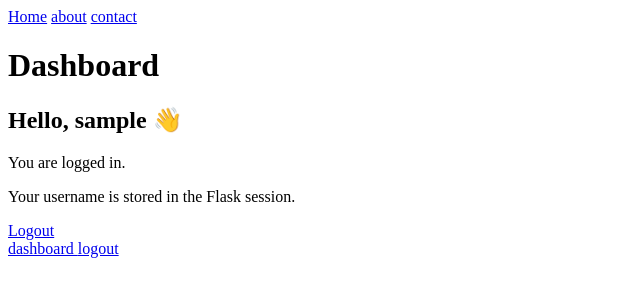
After one commit to abhaymauryadev/Flask, a Flask app: page /dashboard in a window 1280 px wide. The commit adds this page. Shown: the top 300 px of the page, without its empty margins (0-640 px from the left). Run offline with Flask 3, Linux system fonts and the light colour scheme; the visitor is signed in with stand-in values (Sample User, id 1).

Commit message:
feat: implement user authentication with login, dashboard, and logout functionality

```diff
--- a/app.py
+++ b/app.py
@@ -1,11 +1,16 @@
-from flask import Flask, render_template, request
+from flask import Flask, render_template, request, url_for, session, make_response, redirect
 
 app = Flask(__name__)
 
+app.secret_key = "dfvsadknfoenrfcoaef"
 
+# Home
 @app.route("/")
-def home():
-    return render_template("index.html")
+def index():
+
+    username = request.cookies.get("username")
+
+    return render_template("index.html", username = username )
 
 
 @app.route("/about")
@@ -16,14 +21,67 @@ def about():
 def contact():
     return render_template("contact.html")
 
+
 @app.route("/login", methods=["GET", "POST"])
 def login():
-    username = None
 
-    if request.method == "POST":
-        username = request.form.get("username")
+    if  request.method == 'POST':
 
-    return render_template("login.html", username=username)
+        username = request.form["username"]
+
+        # store username in session
+        session['username'] = username
+
+        # create response
+        response = make_response(
+            redirect(url_for('dashboard'))
+        )
+
+        response.set_cookie(
+            "username",
+            username,
+            max_age=60* 60* 24*7
+        )
+
+        return response
+
+    return render_template('login.html')
+
+
+# Dashboard
+@app.route("/dashboard")
+def dashboard():
+
+    if "username"  not in session:
+        return redirect(url_for('login'))
+
+    username = session["username"]
+
+    return render_template(
+        "dashboard.html",
+        username = username
+    )
+
+# logout
+@app.route("/logout")
+def logout():
+
+    # remove the username from session
+    session.pop("username", None)
+
+    return redirect(url_for("index"))
+
+# Delete cookie
+@app.route("/delete-cookie")
+def delete_cookie():
+
+    response = make_response(
+        redirect(url_for("index"))
+    )
+
+    response.delete_cookie("username")
+
+    return response
 
 
 if __name__ == "__main__":
--- a/templates/base.html
+++ b/templates/base.html
@@ -11,7 +11,7 @@
         <a href="/">Home</a>
         <a href="/about">about</a>
         <a href="/contact">contact</a>
-        <a href="/login">login</a>
+        <!-- <a href="/login">login</a> -->
     </nav>
 
     <main>
@@ -20,6 +20,27 @@
         {% endblock %}
     </main>
 
+    <section>
+        <div>
+            {% if session.get("username") %}
+
+                <a href="{{ url_for('dashboard' ) }}">
+                    dashboard
+                </a>
+
+                <a href="{{ url_for('logout' ) }}">
+                    logout
+                </a>
+            {% else %}
+
+            <a href="{{ url_for('login' ) }}">
+                login
+            </a>
+
+            {% endif %}
+        </div>
+    </section>
+
     {% block footer %}{% endblock %}
 </body>
 </html>
--- /dev/null
+++ b/templates/dashboard.html
@@ -0,0 +1,28 @@
+{% extends "base.html" %}
+
+{% block title %}
+Dashboard
+{% endblock %}
+
+
+{% block content %}
+
+<h1>Dashboard</h1>
+
+<h2>
+    Hello, {{ username }} 👋
+</h2>
+
+<p>
+    You are logged in.
+</p>
+
+<p>
+    Your username is stored in the Flask session.
+</p>
+
+<a href="{{ url_for('logout') }}">
+    Logout
+</a>
+
+{% endblock %}
```
Also changed, not shown: static/css/style.css (+35 -7 lines), templates/index.html (+25 -0 lines), templates/login.html (+6 -4 lines).
